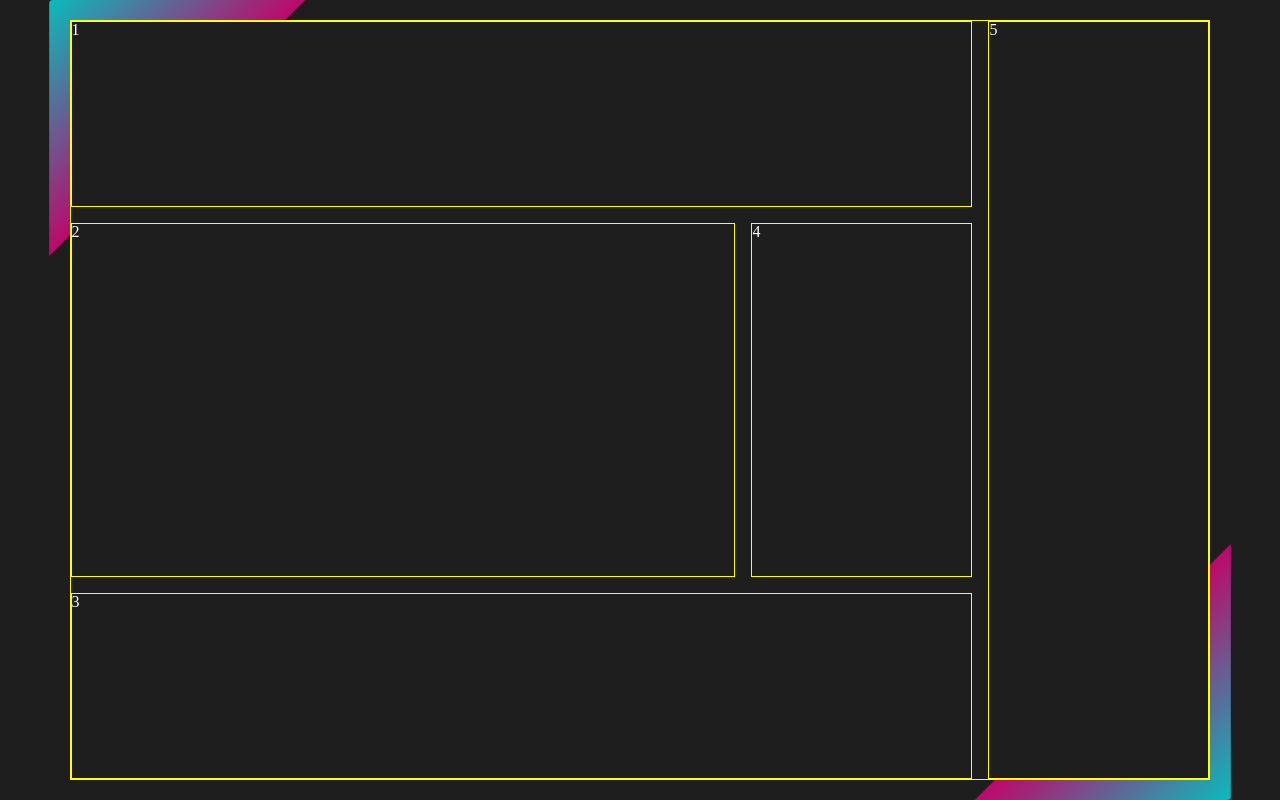
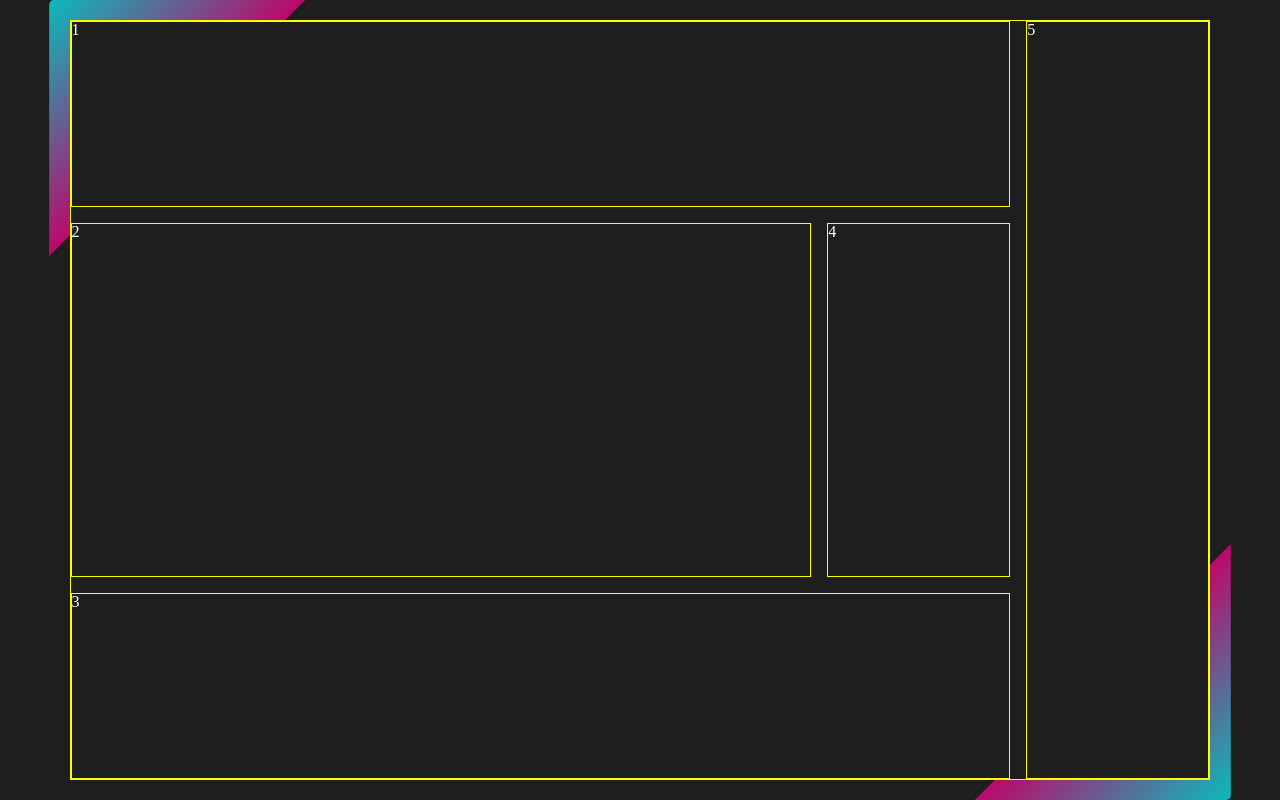
Before and after one commit to evan-baron/portfolio-website, a plain HTML site: page index.html in a window 1280 px wide. Drawn offline with Linux system fonts and the light colour scheme.

Commit message:
border radius

```diff
--- a/style.css
+++ b/style.css
@@ -10,7 +10,7 @@
     height: 16rem;
     clip-path: polygon(100% 0, 0 100%, 0 0);
     background-image: linear-gradient(to bottom right, rgba(0, 255, 255, 70%), rgba(255, 0, 140, 70%), rgba(0, 255, 255, 70%));
-    border-top-left-radius: 4px;
+    border-top-left-radius: 5px;
 }
 
 .bottom-right-box {
@@ -21,7 +21,7 @@
     height: 16rem;
     clip-path: polygon(0 100%, 100% 0, 100% 100%);
     background-image: linear-gradient(to bottom right, rgba(0, 255, 255, 70%), rgba(255, 0, 140, 70%), rgba(0, 255, 255, 70%));
-    border-bottom-right-radius: 4px;
+    border-bottom-right-radius: 5px;
 }
 
 .main-container {
@@ -36,10 +36,10 @@
     display: grid;
     gap: 1rem;
     grid-template-areas:
-        'one one one one five'
-        'two two two four five'
-        'two two two four five'
-        'three three three three five';
+        'one one one one one five'
+        'two two two two four five'
+        'two two two two four five'
+        'three three three three three five';
     color: white;
     z-index: 1;
     margin: auto;
```
